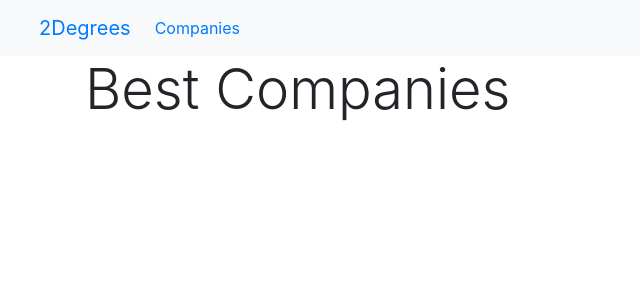
After one commit to johnathan-booy/2Degrees, a Flask app: page /companies/best in a window 1280 px wide. The commit adds this page. Shown: the top 300 px of the page, without its empty margins (0-640 px from the left). Run offline with Flask 2, Linux system fonts and the light colour scheme.

Commit message:
Initial content for best companies route

```diff
--- a/app.py
+++ b/app.py
@@ -1,4 +1,4 @@
-from flask import Flask, render_template, jsonify, request
+from flask import Flask, render_template, redirect, jsonify, request
 from database import db, connect_db
 from exceptions import APIError, APINotFoundError, APIInvalidError
 from models.company import Company
@@ -27,7 +27,13 @@ connect_db(app)
 @ app.route('/')
 def homepage():
     """Show homepage"""
-    return render_template("base.html")
+    return redirect('/companies/best')
+
+
+@app.route("/companies/best")
+def list_top_companies():
+    """List the best companies. Default order is environmental"""
+    return render_template("best.html")
 
 
 @ app.route('/api/companies/<symbol>', methods=['GET'])
@@ -46,6 +52,7 @@ def get_companies(symbol):
 @app.route('/api/companies/ranked/<ranking>/<type>', methods=['GET'])
 def get_best_companies(ranking, type):
     """Get the best companies based on Environmental, Social, Governance or Total scores"""
+
     ranking = ranking.lower()
     type = type.upper()
     count = request.args.get("count", 10, type=int)
--- /dev/null
+++ b/static/css/style.css
@@ -0,0 +1,14 @@
+.logo {
+	display: flex;
+	justify-content: center;
+	width: 3.5rem;
+	height: 3.5rem;
+	border-radius: 50%;
+	outline: 0.06rem solid rgb(181, 181, 181);
+}
+
+.logo img {
+	object-fit: contain;
+	margin: auto;
+	width: 85%;
+}
--- /dev/null
+++ b/static/js/best.js
@@ -0,0 +1,73 @@
+$companyList = $("#company-list");
+
+async function getBestCompanies() {
+	const resp = await axios.get("/api/companies/ranked/best/e");
+	const companies = resp.data.companies;
+	return companies;
+}
+
+async function populateList() {
+	const companies = await getBestCompanies();
+	for (const company of companies) {
+		$listItem = makeListItem(company);
+		$companyList.append($listItem);
+	}
+}
+
+function makeListItem(company) {
+	website = company.profile.website;
+	const $listItem = $(`<a href="${website}">`);
+	$listItem.addClass("list-group-item");
+	$listItem.addClass("list-group-item-action");
+
+	$profile = makeProfileOverview(company.profile);
+
+	$listItem.append($profile);
+	return $listItem;
+}
+
+function makeProfileOverview(profile) {
+	$profile = $("<div class='row'>");
+	$leftDiv = $("<div>");
+	$rightDiv = $("<div>");
+	$logo = makeLogo(profile.website);
+	$symbol = $("<div>");
+	$name = $("<div>");
+
+	$profile.addClass("");
+	$leftDiv.addClass("px-2 d-flex flex-column justify-content-center");
+	$rightDiv.addClass("px-2 d-flex flex-column justify-content-center");
+	$symbol.addClass("h4");
+
+	$symbol.text(profile.symbol);
+	$name.text(profile.name);
+
+	$leftDiv.append($logo);
+	$rightDiv.append($symbol);
+	$rightDiv.append($name);
+
+	$profile.append($leftDiv);
+	$profile.append($rightDiv);
+
+	return $profile;
+}
+
+function makeLogo(url) {
+	// Get domain
+	domain = new URL(url);
+	domain = domain.hostname.replace("www.", "");
+
+	// Create the div
+	$div = $(`<div>`);
+	$div.addClass("logo");
+
+	// Create the img
+	$img = $("<img>");
+	$img.attr("src", `https://logo.clearbit.com/${domain}`);
+
+	$div.append($img);
+
+	return $div;
+}
+
+populateList();
--- a/templates/base.html
+++ b/templates/base.html
@@ -4,9 +4,31 @@
     <meta charset="UTF-8">
     <meta http-equiv="X-UA-Compatible" content="IE=edge">
     <meta name="viewport" content="width=device-width, initial-scale=1.0">
-    <title>2Degrees</title>
+    <!-- BOOTSTRAP -->
+    <link rel="stylesheet" href="https://cdn.jsdelivr.net/npm/bootstrap@4.0.0/dist/css/bootstrap.min.css"
+        integrity="sha384-Gn5384xqQ1aoWXA+058RXPxPg6fy4IWvTNh0E263XmFcJlSAwiGgFAW/dAiS6JXm" crossorigin="anonymous">
+    <!-- CSS -->
+    <link rel="stylesheet" href="/static/css/style.css">
+    {% block title %}{% endblock %}
 </head>
 <body>
-    <h1>2Degrees Investing</h1>
+    {% include "navbar.html" %}
+    <div class="container">
+        {% block content %}{% endblock %}
+    </div>
+
+    <!-- JQUERY -->
+    <script src="https://code.jquery.com/jquery-3.6.1.min.js"
+        integrity="sha256-o88AwQnZB+VDvE9tvIXrMQaPlFFSUTR+nldQm1LuPXQ=" crossorigin="anonymous"></script>
+
+    <!-- AXIOS -->
+    <script src="https://unpkg.com/axios/dist/axios.min.js"></script>
+
+    <!-- BOOTSTRAP -->
+    <script src="https://cdn.jsdelivr.net/npm/bootstrap@5.2.2/dist/js/bootstrap.bundle.min.js"
+        integrity="sha384-OERcA2EqjJCMA+/3y+gxIOqMEjwtxJY7qPCqsdltbNJuaOe923+mo//f6V8Qbsw3"
+        crossorigin="anonymous"></script>
+
+    {% block script %}{% endblock %}
 </body>
 </html>
--- /dev/null
+++ b/templates/best.html
@@ -0,0 +1,18 @@
+{% extends 'base.html' %}
+{% block title %}
+<title>Best | 2Degrees Investing</title>
+{% endblock %}
+
+
+{% block content %}
+
+<h2 class="display-4">Best Companies</h2>
+
+
+<div id="company-list" class="list-group"></div>
+
+{% endblock %}
+
+{% block script %}
+<script src="/static/js/best.js"></script>
+{% endblock %}
--- /dev/null
+++ b/templates/navbar.html
@@ -0,0 +1,16 @@
+<nav class="navbar navbar-expand-md bg-light">
+    <div class="container-fluid mx-2">
+        <a class="navbar-brand" href="/">2Degrees</a>
+        <button class="navbar-toggler" type="button" data-bs-toggle="collapse" data-bs-target="#navbarSupportedContent"
+            aria-controls="navbarSupportedContent" aria-expanded="false" aria-label="Toggle navigation">
+            <span class="navbar-toggler-icon"></span>
+        </button>
+        <div class="collapse navbar-collapse" id="navbarSupportedContent">
+            <ul class="navbar-nav me-auto mb-2 mb-md-0">
+                <li class="nav-item">
+                    <a class="nav-link active" href="/companies">Companies</a>
+                </li>
+            </ul>
+        </div>
+    </div>
+</nav>
```
Also changed, not shown: static/style.css (deleted).
